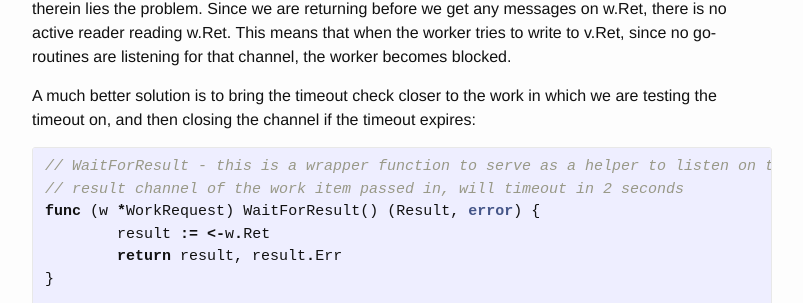
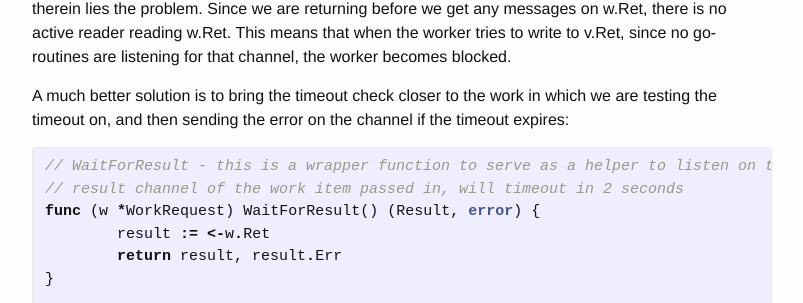
Before and after one commit to husobee/husobee.github.io, a Jekyll site: the page built from _posts/2016-09-22-channel-dangers.markdown, in a window 1280 px wide and 900 px high, scrolled down 1932 px. Shown: the part 173-476 px from the top of the window, without its empty margins (238-1041 px from the left). Built offline with Jekyll 4.4.1, drawn with Linux system fonts in a browser that asks for light colours.

Commit message:
wrong phrasing

```diff
--- a/_posts/2016-09-22-channel-dangers.markdown
+++ b/_posts/2016-09-22-channel-dangers.markdown
@@ -104,7 +104,7 @@ when the worker tries to write to v.Ret, since no go-routines are listening for
 that channel, the worker becomes blocked.
 
 A much better solution is to bring the timeout check closer to the work in which
-we are testing the timeout on, and then closing the channel if the timeout expires:
+we are testing the timeout on, and then sending the error on the channel if the timeout expires:
 
 {% highlight go %}
 
```
